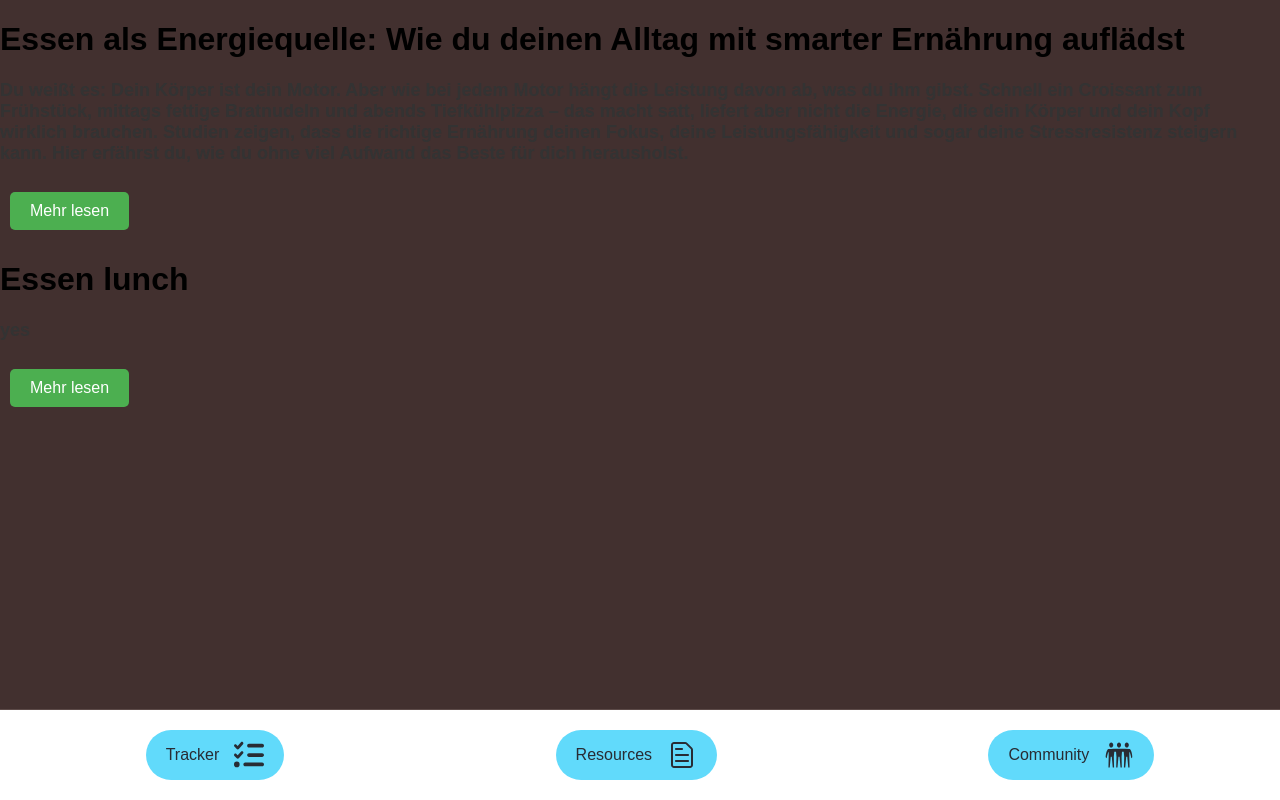
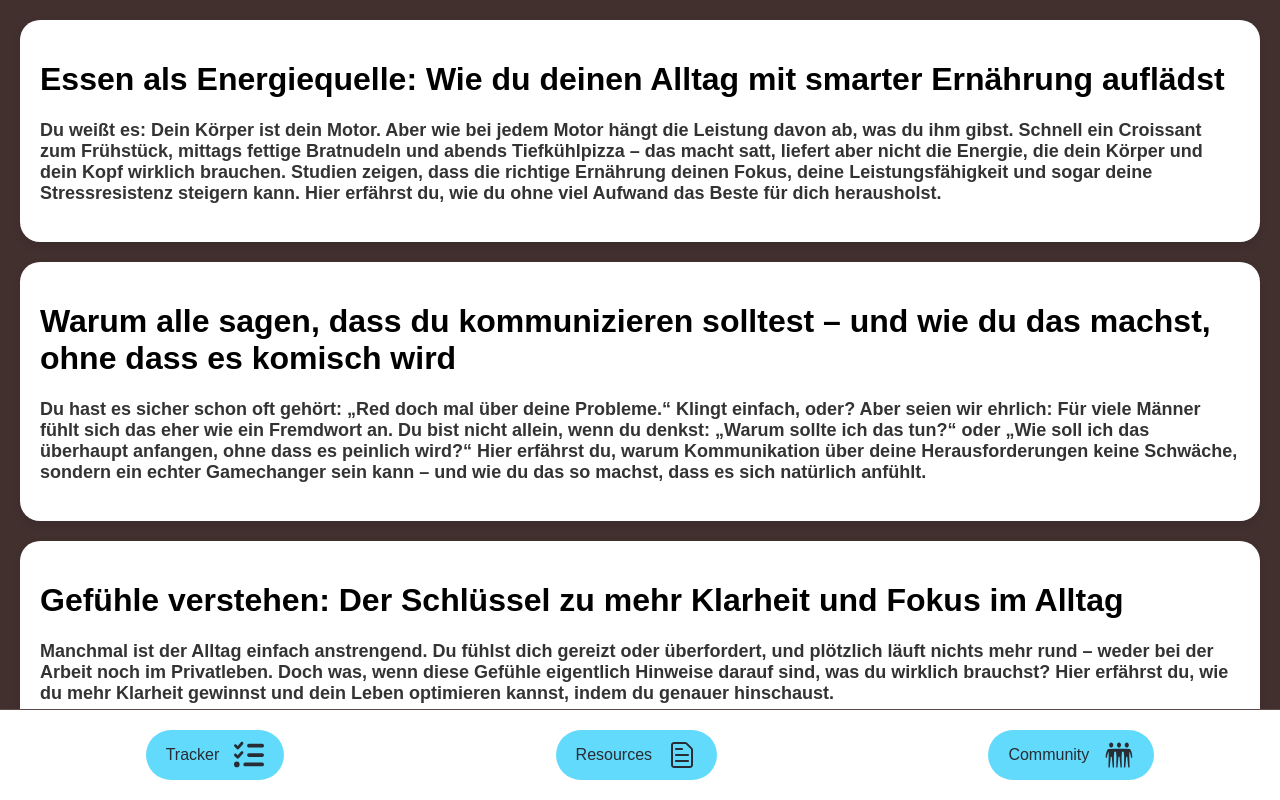
Before and after one commit to EmilieD8/Boost, a React (Create React App) app in the folder boost/: page /blog in a window 1280 px wide. Built offline with nearby package versions, Linux system fonts and the light colour scheme.

Commit message:
MVP blog

```diff
--- /dev/null
+++ b/boost/public/Gefühle verstehen.html
@@ -0,0 +1,34 @@
+<!DOCTYPE html>
+<html lang="de">
+<head>
+    <meta charset="UTF-8">
+    <meta name="viewport" content="width=device-width, initial-scale=1.0">
+    <title>Gefühle verstehen</title>
+</head>
+<body>
+    <h1>Gefühle verstehen: Der Schlüssel zu mehr Klarheit und Fokus im Alltag</h1>
+    <p>Manchmal ist der Alltag einfach anstrengend. Du fühlst dich gereizt oder überfordert, und plötzlich läuft nichts mehr rund – weder bei der Arbeit noch im Privatleben. Doch was, wenn diese Gefühle eigentlich Hinweise darauf sind, was du wirklich brauchst? Hier erfährst du, wie du mehr Klarheit gewinnst und dein Leben optimieren kannst, indem du genauer hinschaust.</p>
+
+    <h2>Warum es nicht reicht, nur „wütend“ zu sein</h2>
+    <p>„Ich bin sauer.“ Das klingt simpel, hilft aber oft nicht weiter. Gefühle wie Ärger oder Frustration sind komplex. Vielleicht bist du eigentlich gestresst, enttäuscht oder einfach nur erschöpft. Ein genauer Blick auf die „Nuancen“ deiner Gefühle kann den Unterschied machen. Warum? Weil du erst dann weißt, was wirklich hilft.</p>
+
+    <p><strong>Zum Beispiel:</strong></p>
+    <ul>
+        <li><strong>Gereizt?</strong> Vielleicht hast du zu viel auf einmal um die Ohren. Eine Pause könnte Wunder wirken.</li>
+        <li><strong>Enttäuscht?</strong> Möglicherweise brauchst du ein ehrliches Gespräch, um Dinge zu klären.</li>
+    </ul>
+
+    <h2>Das Werkzeug: Das „Gefühlsrad“</h2>
+    <p>Falls dir die Worte fehlen, probiere ein sogenanntes Gefühlsrad aus. Dieses einfache Diagramm zeigt dir, wie Grundgefühle wie Wut oder Freude in spezifischere Emotionen unterteilt sind. So kannst du dein Gefühl präzise benennen – und effektiver handeln.</p>
+
+    <h2>Gefühle benennen – was bringt das wirklich?</h2>
+    <p>Du fragst dich vielleicht, ob es überhaupt etwas bringt, Gefühle zu analysieren. Die Antwort: absolut. Studien zeigen, dass das Benennen von Gefühlen Stress reduzieren und die mentale Klarheit verbessern kann. Es ist, als würdest du eine Landkarte deiner Gedanken zeichnen – und plötzlich wird sichtbar, wo es hakt und wie du vorankommst.</p>
+
+    <h2>Tipps für den Alltag</h2>
+    <ol>
+        <li>Nimm dir einen Moment: Frage dich, was genau du fühlst, bevor du reagierst.</li>
+        <li>Schreibe es auf: Ein kurzer Notizblock kann dir helfen, Gedanken zu sortieren.</li>
+        <li>Bleib ehrlich: Es ist okay, negative Gefühle zuzulassen. Sie gehören genauso dazu wie die positiven.</li>
+    </ol>
+</body>
+</html>
--- /dev/null
+++ b/boost/public/Kommunikation und Gefühle verstehen.html
@@ -0,0 +1,27 @@
+<!DOCTYPE html>
+<html lang="de">
+<head>
+    <meta charset="UTF-8">
+    <meta name="viewport" content="width=device-width, initial-scale=1.0">
+    <title>Kommunikation und Gefühle verstehen</title>
+</head>
+<body>
+    <h1>Warum alle sagen, dass du kommunizieren solltest – und wie du das machst, ohne dass es komisch wird</h1>
+    <p>Du hast es sicher schon oft gehört: „Red doch mal über deine Probleme.“ Klingt einfach, oder? Aber seien wir ehrlich: Für viele Männer fühlt sich das eher wie ein Fremdwort an. Du bist nicht allein, wenn du denkst: „Warum sollte ich das tun?“ oder „Wie soll ich das überhaupt anfangen, ohne dass es peinlich wird?“ Hier erfährst du, warum Kommunikation über deine Herausforderungen keine Schwäche, sondern ein echter Gamechanger sein kann – und wie du das so machst, dass es sich natürlich anfühlt.</p>
+
+    <h2>Warum reden?</h2>
+    <p>Wir alle sind irgendwie aufgewachsen mit dem Bild: Ein „richtiger Mann“ hat alles im Griff. Probleme? Die löst du selbst. Gefühle? Brauchen wir nicht. Das Problem dabei: Wenn du alles in dich hineinfrisst, wird der Druck irgendwann zu groß. Kommunikation ist wie ein Ventil – sie hilft dir, klarer zu denken und den Ballast loszuwerden. Studien zeigen sogar, dass das Reden über Probleme Stress abbaut und deine Beziehungen verbessert.</p>
+
+    <h2>Wie du anfängst – ohne, dass es sich seltsam anfühlt</h2>
+    <ol>
+        <li><strong>Finde die richtige Person:</strong> Es muss nicht gleich ein großes Publikum sein. Ein guter Freund, dein Bruder oder jemand, dem du vertraust, ist ein super Anfang. Du kannst auch sagen: „Hey, ich habe etwas, das mich beschäftigt, und wollte es einfach mal loswerden.“</li>
+        <li><strong>Mach es simpel:</strong> Du musst kein emotionaler Profi sein. Ein einfacher Satz wie „Ich merke, dass mich die Arbeit gerade echt fertig macht“ reicht, um das Gespräch zu starten.</li>
+        <li><strong>Halte es locker:</strong> Sprich über deine Probleme, während du etwas anderes machst, z. B. beim Sport oder Kochen. So fühlt sich die Unterhaltung eher wie ein beiläufiges Gespräch an – und weniger wie eine Therapiesitzung.</li>
+    </ol>
+
+    <h2>Warum es sich lohnt</h2>
+    <p>Sich zu öffnen, hat nichts mit Schwäche zu tun – es zeigt Stärke. Es zeigt, dass du den Mut hast, dich deinen Herausforderungen zu stellen. Und du wirst überrascht sein, wie oft andere dir zustimmen und sagen: „Hey, ich kenne das Gefühl.“ Kommunikation verbindet.</p>
+
+    <h2>Fazit:</h2>
+    <p>Du musst nicht perfekt sein, um über deine Probleme zu sprechen. Der erste Schritt ist der wichtigste – und er kann dein Leben nachhaltig verändern. Probiere es aus: Das nächste Mal, wenn dir etwas auf der Seele liegt, fang einfach klein an. Du wirst sehen: Es tut gut, nicht alles allein tragen zu müssen.</p>
+</body>
--- a/boost/public/yourfile copy.html
+++ /dev/null
@@ -1,13 +0,0 @@
-<!DOCTYPE html>
-<html lang="de">
-<head>
-    <meta charset="UTF-8">
-    <meta name="viewport" content="width=device-width, initial-scale=1.0">
-    <title>Essen al222s Energiequelle</title>
-</head>
-<body>
-    <h1>Essen lunch</h1>
-    <p>yes</p>
-    <p>hell yes</p>
-</body>
-</html>
--- a/boost/src/pages/Blog.js
+++ b/boost/src/pages/Blog.js
@@ -16,22 +16,32 @@ function BlogTeaser({ fileName }) {
     // Create a preview by extracting the first paragraph
     const preview = htmlContent.split('</p>')[0] + '</p>';
 
+    const divStyle = {
+        backgroundColor: 'white',
+        borderRadius: '20px',     // Rounded edges
+        padding: '20px',
+        margin: '20px',
+        boxShadow: '0 4px 8px rgba(0, 0, 0, 0.1)' // Optional shadow for depth
+    };
+
     return (
-        <div>
+        <div
+            style={divStyle}
+            onClick={() => setShowFull(!showFull)}
+        >
             {showFull
                 ? <div dangerouslySetInnerHTML={{ __html: htmlContent }} />
                 : <div dangerouslySetInnerHTML={{ __html: preview }} />
             }
-            <button onClick={() => setShowFull(!showFull)}>
-                {showFull ? 'Weniger anzeigen' : 'Mehr lesen'}
-            </button>
         </div>
     );
 }
 
 const Blog = () => {
-    const files = ['yourfile.html',
-        'yourfile copy.html',
+    const files = [
+        'Essen als Energiequelle.html',
+        'Kommunikation und Gefühle verstehen.html',
+        'Gefühle verstehen.html',
     ];
 
     return (
```
Also changed, not shown: boost/public/Essen als Energiequelle.html (renamed from boost/public/yourfile.html).
